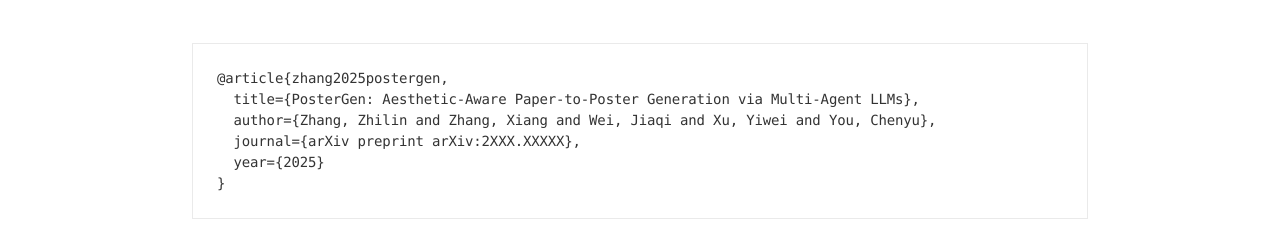
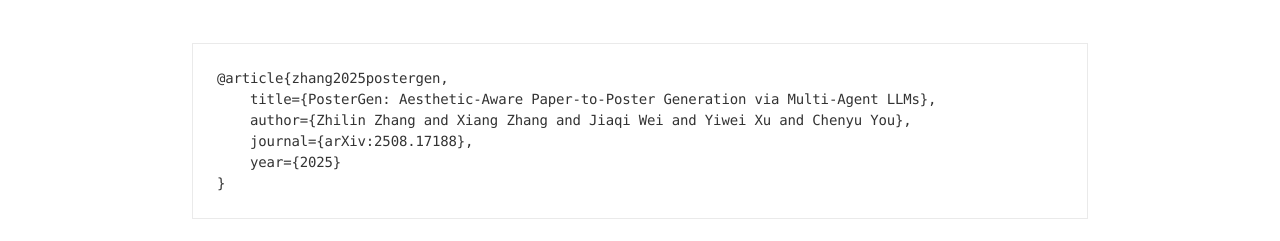
Before and after one commit to Y-Research-SBU/TimeSeriesScientist, a website: page index.html in a window 1280 px wide. Shown: the part 7017-7258 px from the top of the page. Drawn offline with Linux system fonts and the light colour scheme; some icons are missing.

Commit message:
Update bibtex

```diff
--- a/index.html
+++ b/index.html
@@ -944,10 +944,10 @@
                         <div class="max-w-4xl mx-auto">
                             <div class="bg-gray-50 rounded-lg border border-gray-200 p-6">
                                 <pre class="text-sm text-gray-800 whitespace-pre-wrap overflow-x-auto font-mono leading-relaxed"><code>@article{zhang2025postergen,
-  title={PosterGen: Aesthetic-Aware Paper-to-Poster Generation via Multi-Agent LLMs},
-  author={Zhang, Zhilin and Zhang, Xiang and Wei, Jiaqi and Xu, Yiwei and You, Chenyu},
-  journal={arXiv preprint arXiv:2XXX.XXXXX},
-  year={2025}
+    title={PosterGen: Aesthetic-Aware Paper-to-Poster Generation via Multi-Agent LLMs},
+    author={Zhilin Zhang and Xiang Zhang and Jiaqi Wei and Yiwei Xu and Chenyu You},
+    journal={arXiv:2508.17188},
+    year={2025}
 }</code></pre>
                             </div>
                         </div>
```
